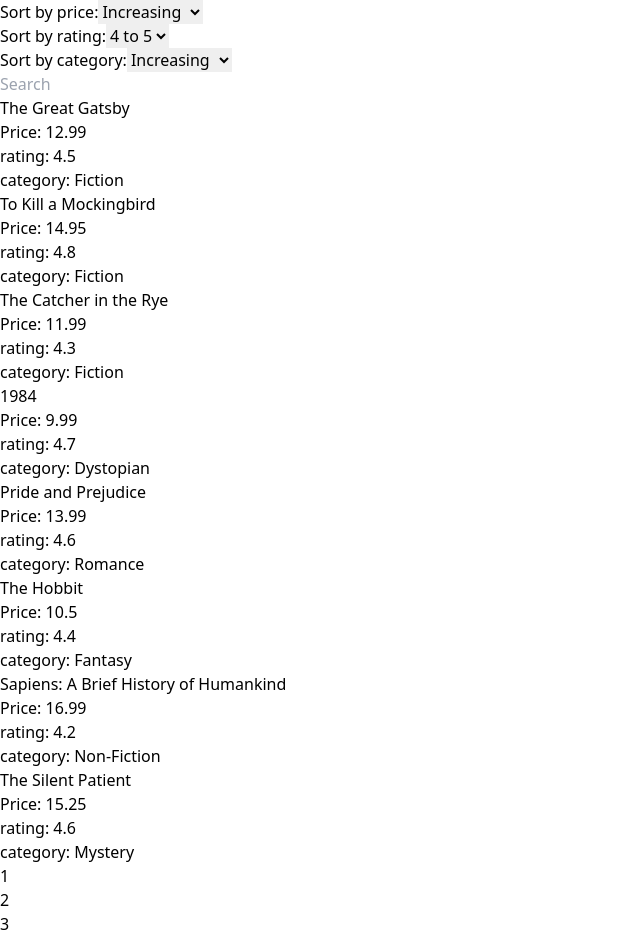
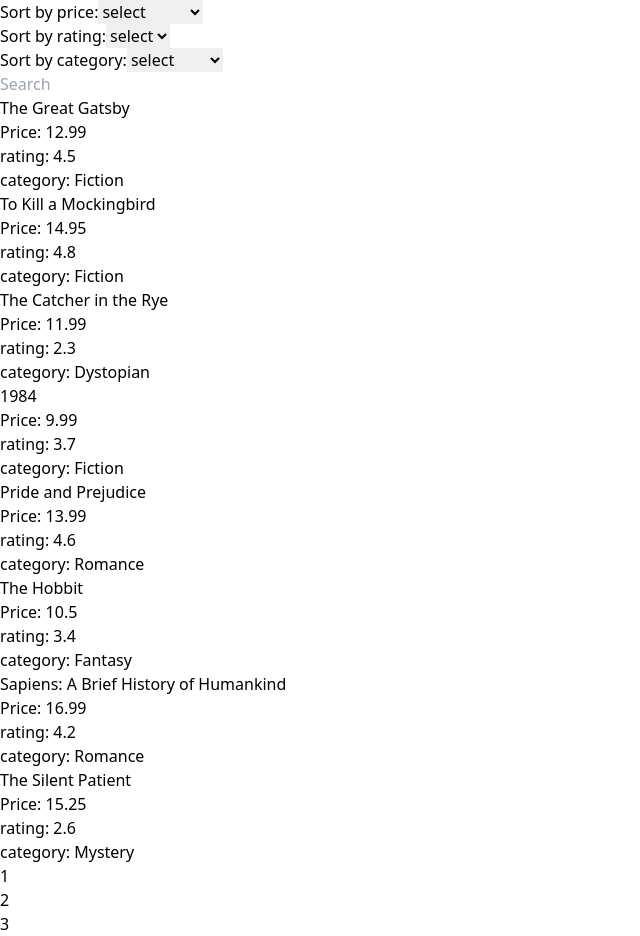
Before and after one commit to suraj719/tggt-1, a React (Vite) app: page / in a window 1280 px wide. Shown: the whole page, without its empty margins (0-640 px from the left). Built offline with nearby package versions, Linux system fonts and the light colour scheme.

Commit message:
feat: sorting

```diff
--- a/src/assets/data.json
+++ b/src/assets/data.json
@@ -14,14 +14,14 @@
     {
       "name": "The Catcher in the Rye",
       "price": 11.99,
-        "rating": 4.3,
-        "category": "Fiction"
+      "rating": 2.3,
+      "category": "Dystopian"
     },
     {
       "name": "1984",
       "price": 9.99,
-        "rating": 4.7,
-        "category": "Dystopian"
+      "rating": 3.7,
+      "category": "Fiction"
     },
     {
       "name": "Pride and Prejudice",
@@ -32,65 +32,65 @@
     {
       "name": "The Hobbit",
       "price": 10.50,
-        "rating": 4.4,
+      "rating": 3.4,
       "category": "Fantasy"
     },
     {
       "name": "Sapiens: A Brief History of Humankind",
       "price": 16.99,
       "rating": 4.2,
-        "category": "Non-Fiction"
+      "category": "Romance"
     },
     {
       "name": "The Silent Patient",
       "price": 15.25,
-        "rating": 4.6,
+      "rating": 2.6,
       "category": "Mystery"
     },
     {
       "name": "The Girl on the Train",
       "price": 12.75,
       "rating": 4.0,
-        "category": "Thriller"
+      "category": "Mystery"
     },
     {
       "name": "Educated: A Memoir",
       "price": 17.99,
       "rating": 4.7,
-        "category": "Biography"
+      "category": "Romance"
     },
     {
       "name": "The Alchemist",
       "price": 11.25,
-        "rating": 4.8,
-        "category": "Self-Help"
+      "rating": 2.8,
+      "category": "SelfHelp"
     },
     {
       "name": "The Road",
       "price": 14.50,
-        "rating": 4.1,
-        "category": "Post-Apocalyptic"
+      "rating": 1.1,
+      "category": "Dystopian"
     },
     {
-        "name": "The Subtle Art of Not Giving a F*ck",
+      "name": "The Subtle Art",
       "price": 13.99,
-        "rating": 4.3,
-        "category": "Self-Help"
+      "rating": 3.3,
+      "category": "SelfHelp"
     },
     {
       "name": "Dune",
       "price": 18.95,
       "rating": 4.5,
-        "category": "Science Fiction"
+      "category": "ScienceFiction"
     },
     {
       "name": "Becoming",
       "price": 16.75,
       "rating": 4.8,
-        "category": "Autobiography"
+      "category": "Biography"
     },
     {
-        "name": "Harry Potter and the Sorcerer's Stone",
+      "name": "Harry Potter",
       "price": 9.99,
       "rating": 4.7,
       "category": "Fantasy"
@@ -98,25 +98,25 @@
     {
       "name": "Gone Girl",
       "price": 12.25,
-        "rating": 4.2,
+      "rating": 2.2,
       "category": "Mystery"
     },
     {
       "name": "The Martian",
       "price": 14.99,
-        "rating": 4.4,
-        "category": "Science Fiction"
+      "rating": 3.4,
+      "category": "ScienceFiction"
     },
     {
-        "name": "The Immortal Life of Henrietta Lacks",
+      "name": "Life",
       "price": 15.50,
       "rating": 4.6,
-        "category": "Non-Fiction"
+      "category": "Romance"
     },
     {
-        "name": "The Hunger Games",
+      "name": "Games",
       "price": 10.99,
-        "rating": 4.3,
-        "category": "Young Adult"
+      "rating": 2.3,
+      "category": "Fantasy"
     }
   ]
--- a/src/pages/HomePage/index.tsx
+++ b/src/pages/HomePage/index.tsx
@@ -13,9 +13,123 @@
   const [books, setBooks] = useState(data);
   const currentbooks = books.slice(idfirstp, idlastp);
   const paginate = (pagenum: any) => setCurrpage(pagenum);
+  const [search, setSearch] = useState("");
+  const handleSearch = (e: any) => {
+    setSearch(e.target.value);
+    if (search.length) {
+      setBooks(
+        data.filter((pro) =>
+          pro.name.toLowerCase().includes(e.target.value.toLocaleLowerCase())
+        )
+      );
+    } else {
+      setBooks(data);
+    }
+  };
+
+  const handlecateg = (e: any) => {
+    const cat = e.target.value;
+    if (cat !== "select") {
+      setBooks(
+        data.filter((pro) =>
+          pro.category.toLowerCase().includes(cat.toLocaleLowerCase())
+        )
+      );
+    } else {
+      setBooks(data);
+    }
+  };
+
+  const handleprice = (e: any) => {
+    const { value } = e.target;
+    let sortedData;
+    if (value === "inc") {
+      sortedData = data.slice().sort((a, b) => a.price - b.price);
+    } else if (value === "dec") {
+      sortedData = data.slice().sort((a, b) => b.price - a.price);
+    } else {
+      sortedData = [...data]; // No sorting, just use the original data
+    }
+    setBooks(sortedData);
+  };
+
+  const handleRating = (e: any) => {
+    const { value } = e.target;
+    if (value === "4to5") {
+      setBooks(
+        data.filter((pro) => {
+          return pro.rating >= 4 && pro.rating <= 5;
+        })
+      );
+    } else if (value === "3to4") {
+      setBooks(
+        data.filter((pro) => {
+          return pro.rating >= 3 && pro.rating <= 4;
+        })
+      );
+    } else if (value === "2to3") {
+      setBooks(
+        data.filter((pro) => {
+          return pro.rating >= 2 && pro.rating <= 3;
+        })
+      );
+    } else if (value === "1to2") {
+      setBooks(
+        data.filter((pro) => {
+          return pro.rating >= 1 && pro.rating <= 2;
+        })
+      );
+    } else {
+      setBooks(data);
+    }
+  };
   return (
     <>
-      <NavBar />
+      {/* <NavBar /> */}
+      <div className="flex justify-center gap-5 flex-wrap items-center pb-10">
+        <div>
+          <label>Sort by price:</label>
+          <select onChange={handleprice} className="bg-gray-300 rounded-md p-2">
+            <option value="select">select</option>
+            <option value="inc">Increasing</option>
+            <option value="dec">Decreasing</option>
+          </select>
+        </div>
+        <div>
+          <label>Sort by rating:</label>
+          <select
+            onChange={handleRating}
+            className="bg-gray-300 rounded-md p-2"
+          >
+            <option value="select">select</option>
+            <option value="4to5">4 to 5</option>
+            <option value="3to4">3 to 4</option>
+            <option value="2to3">2 to 3</option>
+            <option value="1to2">1 to 2</option>
+          </select>
+        </div>
+        <div>
+          <label>Sort by category:</label>
+          <select onChange={handlecateg} className="bg-gray-300 rounded-md p-2">
+            <option value="select">select</option>
+            <option value="Fiction">Fiction</option>
+            <option value="Dystopian">Dystopian</option>
+            <option value="Mystery">Mystery</option>
+            <option value="Romance">Romance</option>
+          </select>
+        </div>
+        <div>
+          <input
+            placeholder="Search"
+            type="search"
+            className="bg-gray-300 py-3 px-5 rounded-md"
+            onChange={handleSearch}
+            // onChange={(e) => setSearch(e.target.value)}
+          />
+        </div>
+      </div>
+      {books.length > 0 ? (
+        <div>
           <div className="flex justify-center items-center flex-wrap gap-5">
             {currentbooks.map((book, index) => (
               <>
@@ -34,6 +148,10 @@
             totalPosts={books.length}
             paginate={paginate}
           />
+        </div>
+      ) : (
+        <p className="text-center font-bold">no results found</p>
+      )}
     </>
   );
 }
```
Lines whose indentation alone changed are shown as unchanged.
